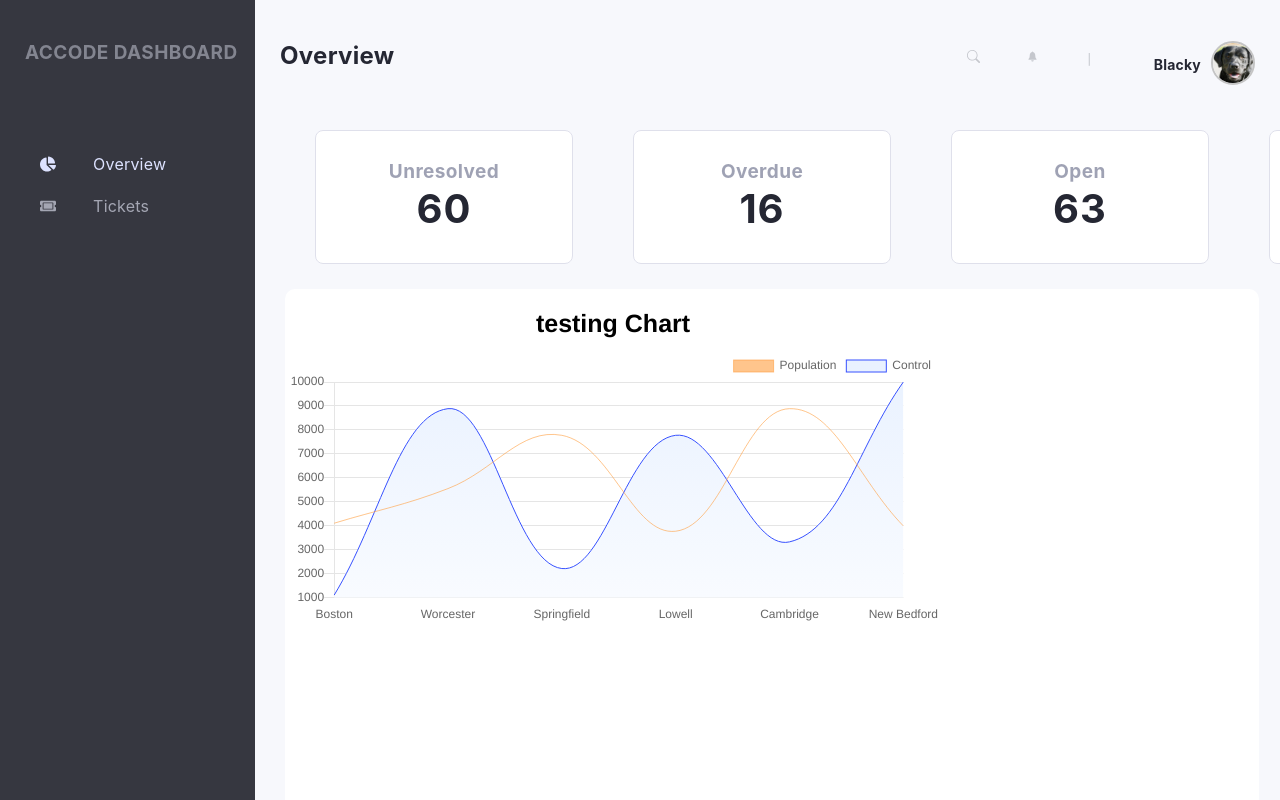
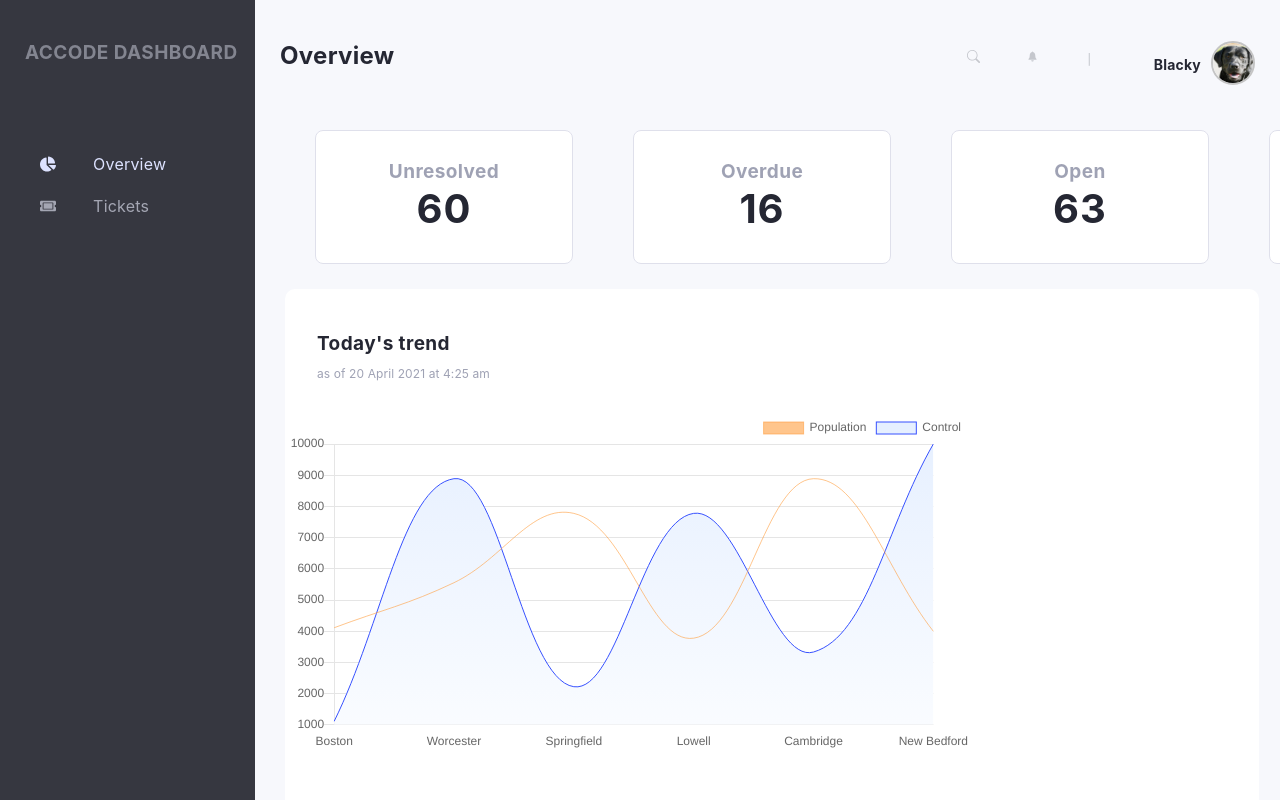
Before and after one commit to accodein/react-dashboard, a React (Create React App) app: page /overview in a window 1280 px wide. Built offline with nearby package versions, Linux system fonts and the light colour scheme.

Commit message:
modified chart

```diff
--- a/src/contents/charts.js
+++ b/src/contents/charts.js
@@ -54,20 +54,28 @@ class Chart extends Component {
   };
 
   render() {
+    let options = {
+      year: "numeric",
+      month: "long",
+      day: "numeric",
+      hour: "numeric",
+      minute: "numeric",
+      hour12: true,
+    };
     return (
       <>
         <div className={classes.Container}>
           <div className={classes.Chart}>
+            <div className={classes.TitleContainer}>
+              <h1 className={classes.Title}>Today's trend</h1>
+              <p className={classes.SubTitle}>
+                as of {new Date().toLocaleString("en-UG", options)}
+              </p>
+            </div>
             <Line
               id="canvas"
               data={this.state.chartData}
               options={{
-                title: {
-                  display: this.props.displayTitle,
-                  text: "testing Chart",
-                  fontSize: 25,
-                  fontColor: "black",
-                },
                 legend: {
                   display: this.props.displayLegend,
                   position: this.props.legendPosition,
--- a/src/contents/styles/charts.module.scss
+++ b/src/contents/styles/charts.module.scss
@@ -9,7 +9,36 @@
 
 .Chart {
     position: absolute;
-    width: 656px;
+    width: 686px;
     height: auto;
     top: 300px;
 }
+
+.TitleContainer {
+    margin-left: 32px;
+    margin-top: 32px;
+    display: flex;
+    flex-direction: column;
+    align-items: start;
+    margin-bottom: 30px;
+}
+.Title {
+    margin: 0;
+    margin-bottom: 10px;
+    font-style: normal;
+    font-size: 19px;
+    font-weight: bold;
+    letter-spacing: 0.4px;
+    line-height: 24px;
+    color: #252733;
+}
+
+.SubTitle {
+    margin: 0;
+    font-style: normal;
+    font-size: 12px;
+    font-weight: normal;
+    letter-spacing: 0.1px;
+    line-height: 16px;
+    color: #9FA2B4;
+}
```
